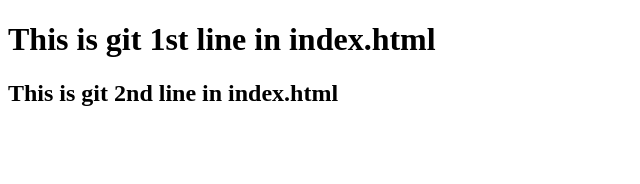
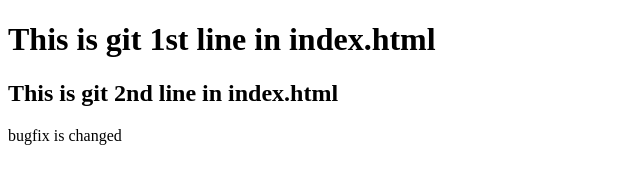
Before and after one commit to ashwin1-dev/16-feb-22, a plain HTML site: page index.html in a window 1280 px wide. Shown: the whole page, without its empty margins (0-640 px from the left). Drawn offline with Linux system fonts and the light colour scheme.

Commit message:
bugfix is changed

```diff
--- a/index.html
+++ b/index.html
@@ -2,7 +2,7 @@
   <body>
  	<h1> This is git 1st line in index.html </h1>
  	<h2> This is git 2nd line in index.html </h1>
-
+		bugfix is changed
   </body>
 
 </html>
```
